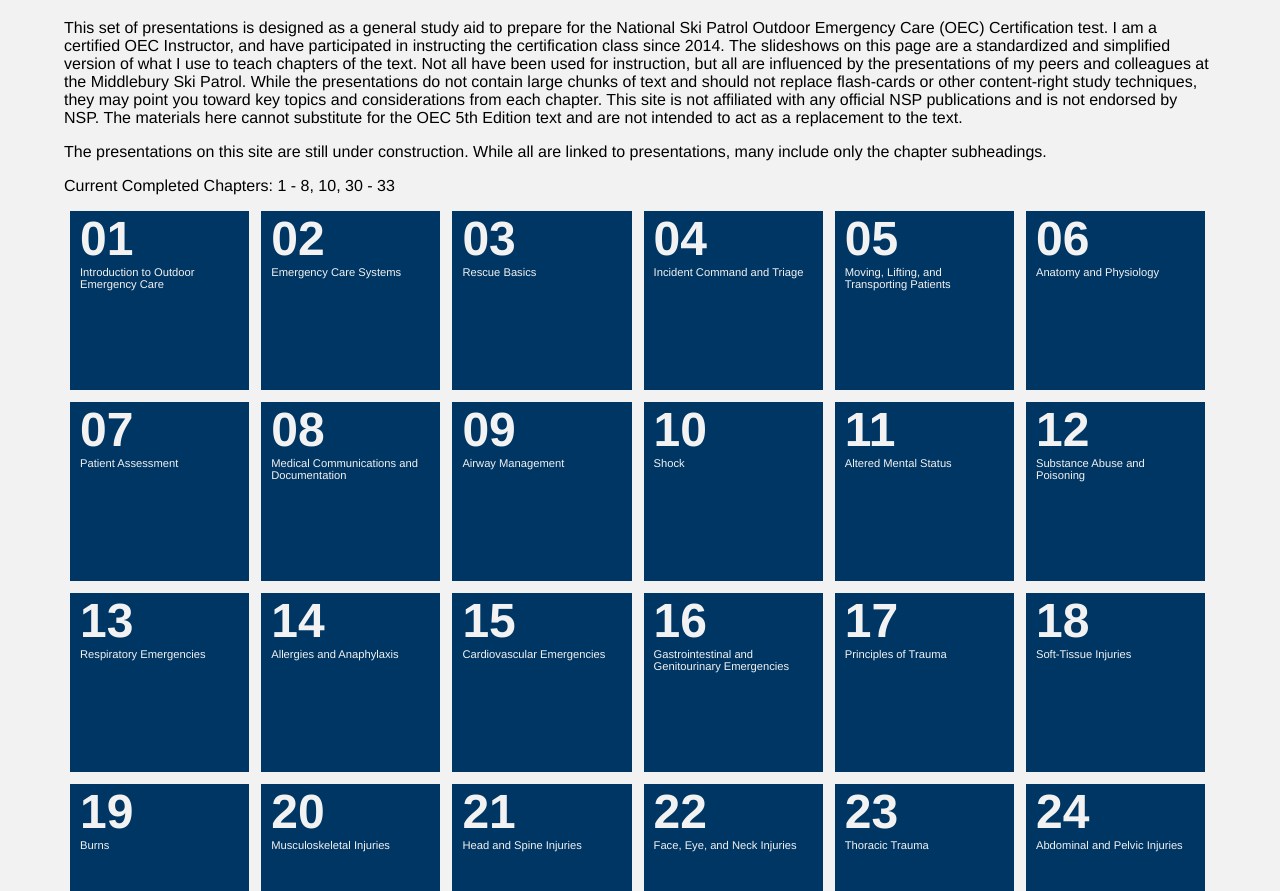
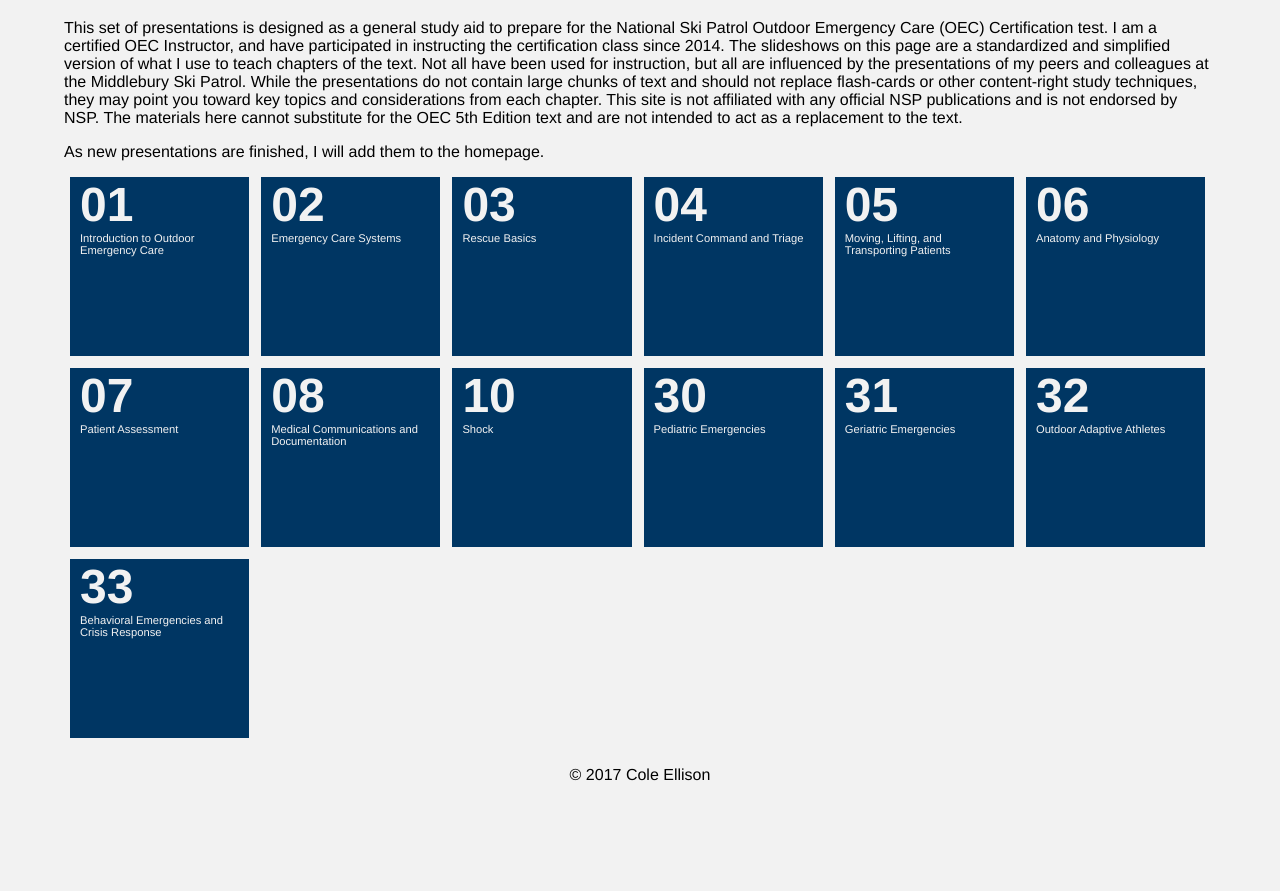
Before and after one commit to crellison/oec, a website: page chapters/index/index.pug in a window 1280 px wide. Shown: the part 61-952 px from the top of the page. After the commit the page ends 861 px from the top, so only its background shows below. Drawn offline with nearby package versions, Linux system fonts and the light colour scheme; files that its build step writes are made by us from their sources.

Commit message:
make unfinished chapters hidden on index page

```diff
--- a/chapters/index/index.pug
+++ b/chapters/index/index.pug
@@ -11,10 +11,10 @@ block content
         a(href="http://github.com/crellison/oec")
           img.git(src="static/images/Github-black.svg")
       p.desc This set of presentations is designed as a general study aid to prepare for the National Ski Patrol Outdoor Emergency Care (OEC) Certification test. I am a certified OEC Instructor, and have participated in instructing the certification class since 2014. The slideshows on this page are a standardized and simplified version of what I use to teach chapters of the text. Not all have been used for instruction, but all are influenced by the presentations of my peers and colleagues at the Middlebury Ski Patrol. While the presentations do not contain large chunks of text and should not replace flash-cards or other content-right study techniques, they may point you toward key topics and considerations from each chapter. This site is not affiliated with any official NSP publications and is not endorsed by NSP. The materials here cannot substitute for the OEC 5th Edition text and are not intended to act as a replacement to the text.
-      p.desc The presentations on this site are still under construction. While all are linked to presentations, many include only the chapter subheadings.
-      p.desc Current Completed Chapters: 1 - 8, 10, 30 - 33
+      p.desc As new presentations are finished, I will add them to the homepage.
     .links
       -
+        var completed = [1,2,3,4,5,6,7,8,10,30,31,32,33]
         var chapters = {
           1: "Introduction to Outdoor Emergency Care",
           2: "Emergency Care Systems",
@@ -54,11 +54,11 @@ block content
           36: "ALS Interface"
         }
       - for (var i = 1; i < 37; i++)
-        a(href=`./${i}.html`)
+        a(href=`./${i}.html` class=completed.indexOf(i) == -1 ? "unpublished" : "")
           p.text= i<10 ? '0'+i : i
           p.title= chapters[i]
     .footer
-      p &copy; 2016 Cole Ellison
+      p &copy; 2017 Cole Ellison
     script.
       (function(i,s,o,g,r,a,m){i['GoogleAnalyticsObject']=r;i[r]=i[r]||function(){
       (i[r].q=i[r].q||[]).push(arguments)},i[r].l=1*new Date();a=s.createElement(o),
--- a/static/styles/style.css
+++ b/static/styles/style.css
@@ -22,6 +22,10 @@ h1,h2,h3,h4,h5,h6,p,a {
 .reveal img {
   max-height: 100vh !important;
   max-width: 100vw !important;
+}
+
+.unpublished {
+  display: none;
 }
 
 .container {
--- a/writeChapters.js
+++ b/writeChapters.js
@@ -23,8 +23,8 @@ function makeMarkdown() {
     var filename = `./chapters/${chapterNum}/${chapterNum}.md`;
     fs.writeFile(filename, data, err => {
       err ? console.log(err) : console.log(`Saved chapter ${chapterNum}`);
-    })
-  })
+    });
+  });
 }
 
 function splitJSON() {
@@ -44,4 +44,4 @@ function splitJSON() {
 }
 
 // splitJSON()
-makeMarkdown()
+makeMarkdown();
```
Also changed, not shown: dist/index.html, dist/static/styles/style.css.
